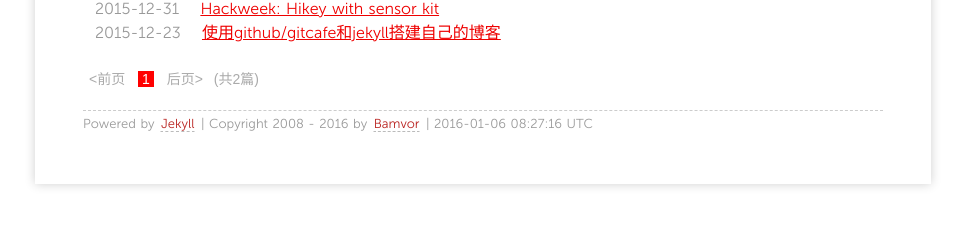
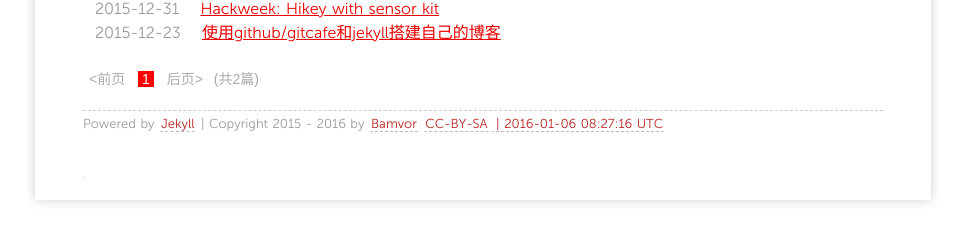
Before and after one commit to bjzhang/bjzhang.github.io, a Jekyll site: the page built from index.html, in a window 1280 px wide. Shown: the part 233-475 px from the top of the page, without its empty margins (157-1122 px from the left). Built offline with Jekyll 4.4.1, drawn with Linux system fonts in a browser that asks for light colours; Markdown is read by kramdown in place of the engine named in the settings; the list of posts is cut into pages by our own code; comment, search, counter and statistics services are not loaded.

Commit message:
Jekyll: delete kejinlu@gmail.com and update copyright
Signed-off-by: Bamvor Jian Zhang <bamvor.zhangjian@linaro.org>

```diff
--- a/_layouts/default.html
+++ b/_layouts/default.html
@@ -38,7 +38,7 @@
       </div>
 
     <footer>
-        <p><small>Powered by <a href="https://github.com/mojombo/jekyll">Jekyll</a> | Copyright 2008 - {{site.time | date:"%Y"}} by <a href="http://aarch64.me/about/">Bamvor</a> | <span class="label label-info">{{site.time | date:"%Y-%m-%d %H:%M:%S %Z"}}</span></small></p>
+        <p><small>Powered by <a href="https://github.com/mojombo/jekyll">Jekyll</a> | Copyright 2015 - {{site.time | date:"%Y"}} by <a href="http://aarch64.me/about/">Bamvor</a> <a href="https://creativecommons.org/licenses/by-sa/4.0/">CC-BY-SA<a> | <span class="label label-info">{{site.time | date:"%Y-%m-%d %H:%M:%S %Z"}}</span></small></p>
     </footer>
 
     </div>
--- a/feed/index.html
+++ b/feed/index.html
@@ -10,7 +10,7 @@
     <link href="{{ site.url }}/feed/" rel="self" />
     <link href="http://aarch64.me" />
     <lastBuildDate>{{ site.time | date_to_xmlschema }}</lastBuildDate>
-    <webMaster>kejinlu@gmail.com</webMaster>
+    <webMaster>bamv2005@gmail.com</webMaster>
     {% for post in site.posts limit:10 %}
     <item>
       <title>{{ post.title | xml_escape }}</title>
```
